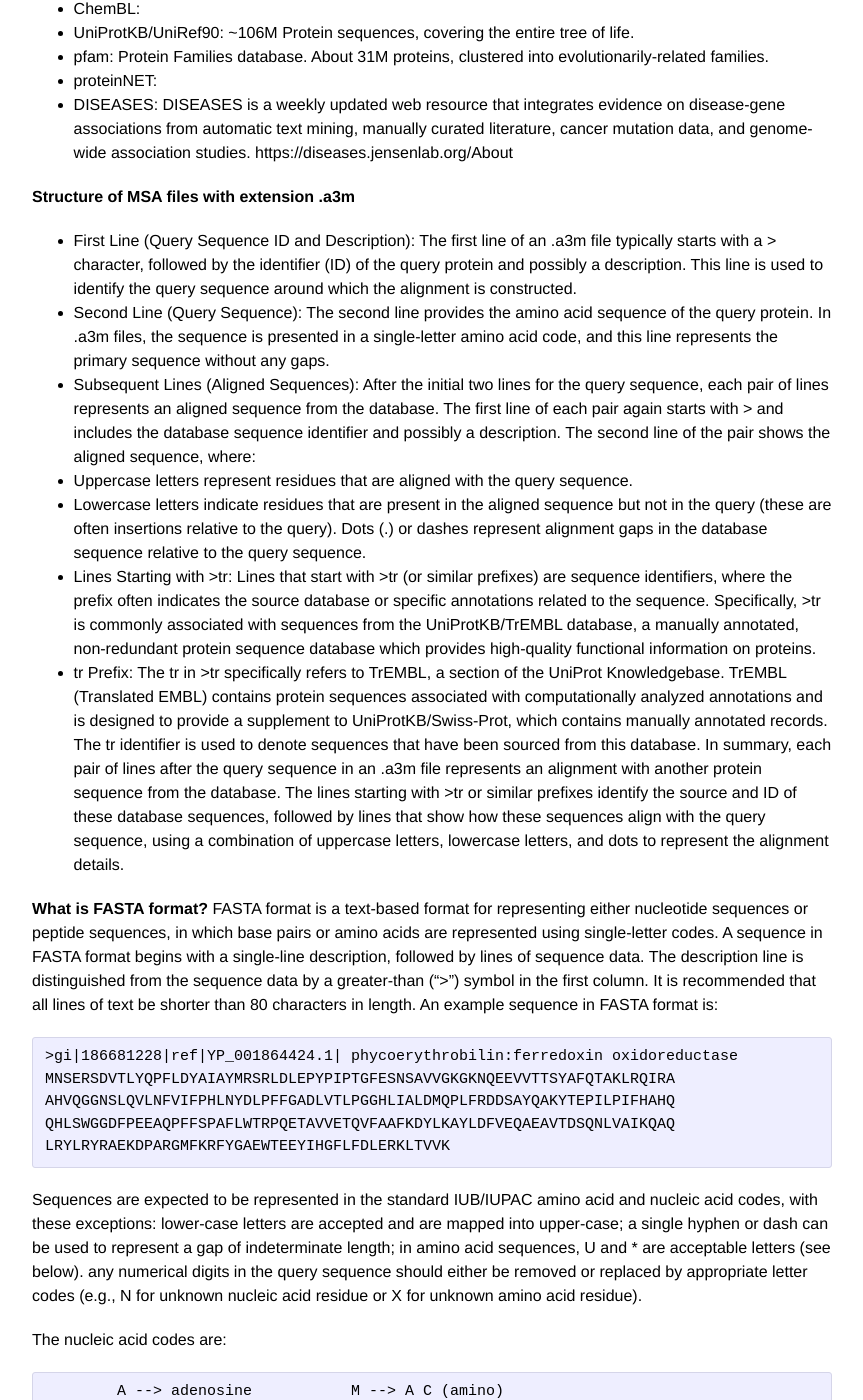
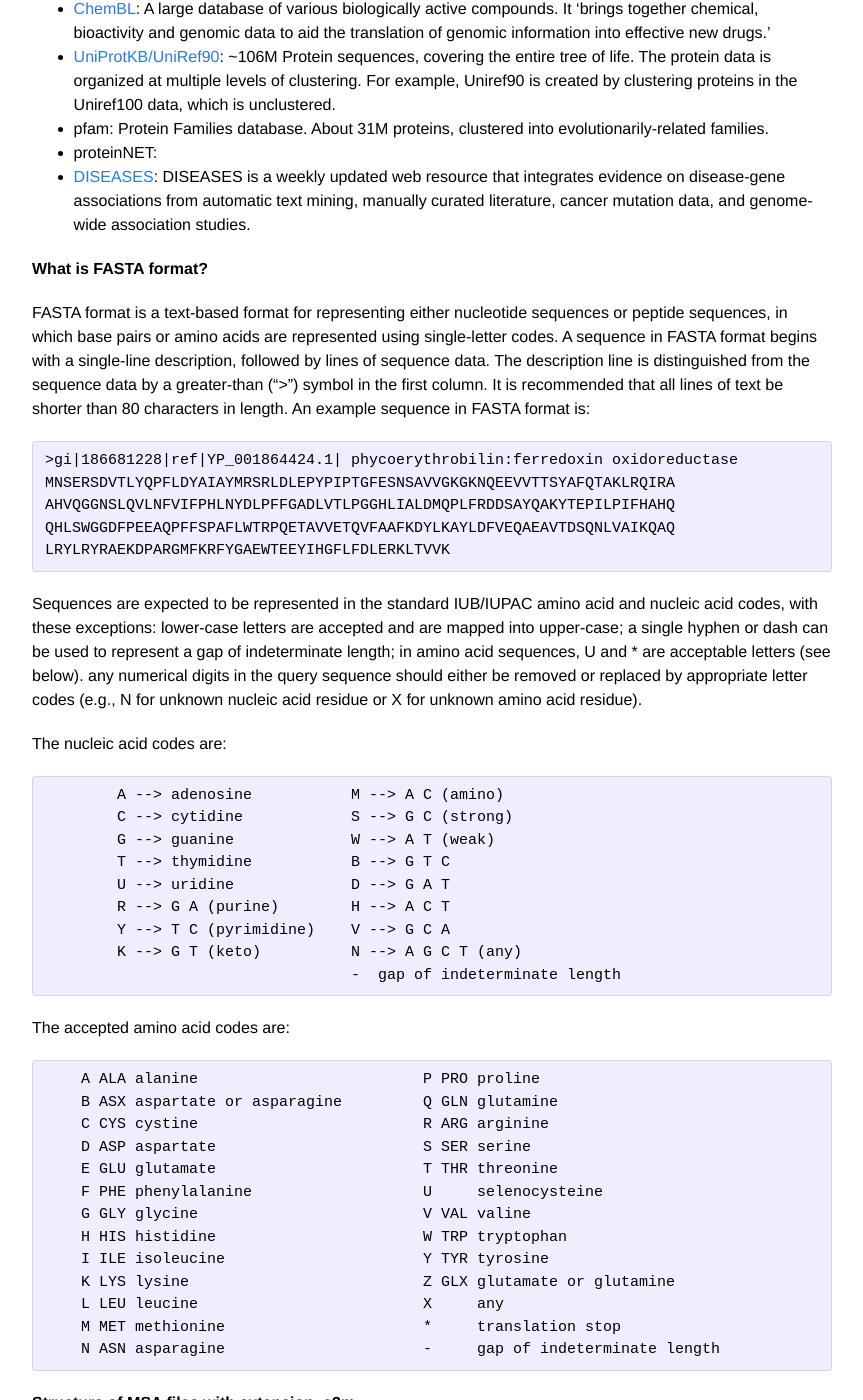
Before and after one commit to thecentraldogma/thecentraldogma.github.io, a Jekyll site: the page built from pages/datasets.md, in a window 1280 px wide and 1400 px high, scrolled down 215 px. Shown: the whole window, without its empty margins (208-1071 px from the left). Built offline with Jekyll 4.4.1, drawn with Linux system fonts in a browser that asks for light colours; some of the changed lines change nothing that is shown; some of the changed text lies outside the part shown.

Commit message:
datasets

````diff
--- a/pages/datasets.md
+++ b/pages/datasets.md
@@ -6,36 +6,21 @@
 
 A list of useful datasets.
 
-- ChemBL:
+- [ChemBL](https://www.ebi.ac.uk/chembl/): A large database of various biologically active compounds. It 'brings together chemical, bioactivity and genomic data to aid the translation of genomic information into effective new drugs.'
 
-- UniProtKB/UniRef90: ~106M Protein sequences, covering the entire tree of life.
+
+- [UniProtKB/UniRef90](https://www.uniprot.org/help/uniref): ~106M Protein sequences, covering the entire tree of life. The protein data is organized at multiple levels of clustering. For example, Uniref90 is created by clustering proteins in the Uniref100 data, which is unclustered.
 
 - pfam: Protein Families database. About 31M proteins, clustered into evolutionarily-related families.
 
 - proteinNET:
 
-- DISEASES: DISEASES is a weekly updated web resource that integrates evidence on disease-gene associations from automatic text mining, manually curated literature, cancer mutation data, and genome-wide association studies. https://diseases.jensenlab.org/About
+- [DISEASES](https://diseases.jensenlab.org/About): DISEASES is a weekly updated web resource that integrates evidence on disease-gene associations from automatic text mining, manually curated literature, cancer mutation data, and genome-wide association studies.
 
-
-**Structure of MSA files with extension .a3m**
-
-- First Line (Query Sequence ID and Description): The first line of an .a3m file typically starts with a > character, followed by the identifier (ID) of the query protein and possibly a description. This line is used to identify the query sequence around which the alignment is constructed.
-
-- Second Line (Query Sequence): The second line provides the amino acid sequence of the query protein. In .a3m files, the sequence is presented in a single-letter amino acid code, and this line represents the primary sequence without any gaps.
-
-- Subsequent Lines (Aligned Sequences): After the initial two lines for the query sequence, each pair of lines represents an aligned sequence from the database. The first line of each pair again starts with > and includes the database sequence identifier and possibly a description. The second line of the pair shows the aligned sequence, where:
-
-- Uppercase letters represent residues that are aligned with the query sequence.
-- Lowercase letters indicate residues that are present in the aligned sequence but not in the query (these are often insertions relative to the query).
-Dots (.) or dashes represent alignment gaps in the database sequence relative to the query sequence.
-
-- Lines Starting with >tr: Lines that start with >tr (or similar prefixes) are sequence identifiers, where the prefix often indicates the source database or specific annotations related to the sequence. Specifically, >tr is commonly associated with sequences from the UniProtKB/TrEMBL database, a manually annotated, non-redundant protein sequence database which provides high-quality functional information on proteins.
-
-- tr Prefix: The tr in >tr specifically refers to TrEMBL, a section of the UniProt Knowledgebase. TrEMBL (Translated EMBL) contains protein sequences associated with computationally analyzed annotations and is designed to provide a supplement to UniProtKB/Swiss-Prot, which contains manually annotated records. The tr identifier is used to denote sequences that have been sourced from this database.
-In summary, each pair of lines after the query sequence in an .a3m file represents an alignment with another protein sequence from the database. The lines starting with >tr or similar prefixes identify the source and ID of these database sequences, followed by lines that show how these sequences align with the query sequence, using a combination of uppercase letters, lowercase letters, and dots to represent the alignment details.
 
 
 **What is FASTA format?**
+
 FASTA format is a text-based format for representing either nucleotide sequences or peptide sequences, in which base pairs or amino acids are represented using single-letter codes. A sequence in FASTA format begins with a single-line description, followed by lines of sequence data. The description line is distinguished from the sequence data by a greater-than (">") symbol in the first column. It is recommended that all lines of text be shorter than 80 characters in length.
 An example sequence in FASTA format is:
 
@@ -83,3 +68,21 @@
     M MET methionine                      *     translation stop
     N ASN asparagine                      -     gap of indeterminate length
 ```
+
+
+**Structure of MSA files with extension .a3m**
+
+- First Line (Query Sequence ID and Description): The first line of an .a3m file typically starts with a > character, followed by the identifier (ID) of the query protein and possibly a description. This line is used to identify the query sequence around which the alignment is constructed.
+
+- Second Line (Query Sequence): The second line provides the amino acid sequence of the query protein. In .a3m files, the sequence is presented in a single-letter amino acid code, and this line represents the primary sequence without any gaps.
+
+- Subsequent Lines (Aligned Sequences): After the initial two lines for the query sequence, each pair of lines represents an aligned sequence from the database. The first line of each pair again starts with > and includes the database sequence identifier and possibly a description. The second line of the pair shows the aligned sequence, where:
+
+- Uppercase letters represent residues that are aligned with the query sequence.
+- Lowercase letters indicate residues that are present in the aligned sequence but not in the query (these are often insertions relative to the query).
+Dots (.) or dashes represent alignment gaps in the database sequence relative to the query sequence.
+
+- Lines Starting with >tr: Lines that start with >tr (or similar prefixes) are sequence identifiers, where the prefix often indicates the source database or specific annotations related to the sequence. Specifically, >tr is commonly associated with sequences from the UniProtKB/TrEMBL database, a manually annotated, non-redundant protein sequence database which provides high-quality functional information on proteins.
+
+- tr Prefix: The tr in >tr specifically refers to TrEMBL, a section of the UniProt Knowledgebase. TrEMBL (Translated EMBL) contains protein sequences associated with computationally analyzed annotations and is designed to provide a supplement to UniProtKB/Swiss-Prot, which contains manually annotated records. The tr identifier is used to denote sequences that have been sourced from this database.
+In summary, each pair of lines after the query sequence in an .a3m file represents an alignment with another protein sequence from the database. The lines starting with >tr or similar prefixes identify the source and ID of these database sequences, followed by lines that show how these sequences align with the query sequence, using a combination of uppercase letters, lowercase letters, and dots to represent the alignment details.
````
